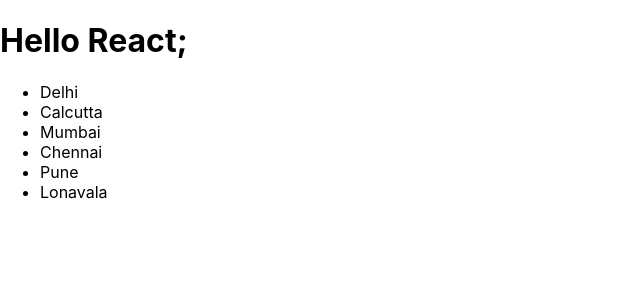
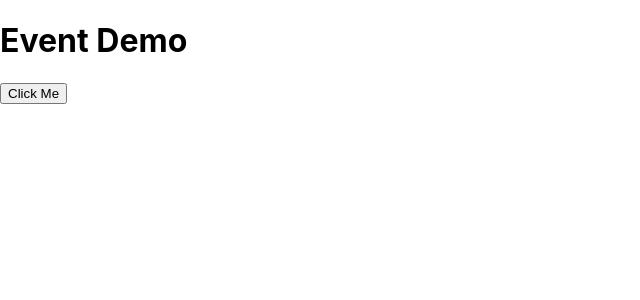
Before and after one commit to july-2021/day5-react-app, a React (Create React App) app: page / in a window 1280 px wide. Shown: the top 300 px of the page, without its empty margins (0-640 px from the left). Built offline with nearby package versions, Linux system fonts and the light colour scheme.

Commit message:
event demo.

```diff
--- a/src/App.js
+++ b/src/App.js
@@ -2,17 +2,19 @@
 import "./App.css";
 
 function App() {
-  let title = "Hello React;";
-  let list = ["Delhi", "Calcutta", "Mumbai", "Chennai", "Pune", "Lonavala"];
+  // data member
+  let title = "Event Demo";
 
+  // member functison
+  let myfun = () => {
+    alert("I am click handler");
+  };
+
+  // binding the memebrs inside the JSX. {}
   return (
     <div>
       <h1>{title}</h1>
-      <ul>
-        {list.map((item) => {
-          return <li>{item}</li>;
-        })}
-      </ul>
+      <input type="button" value="Click Me" onClick={myfun} />
     </div>
   );
 }
```
